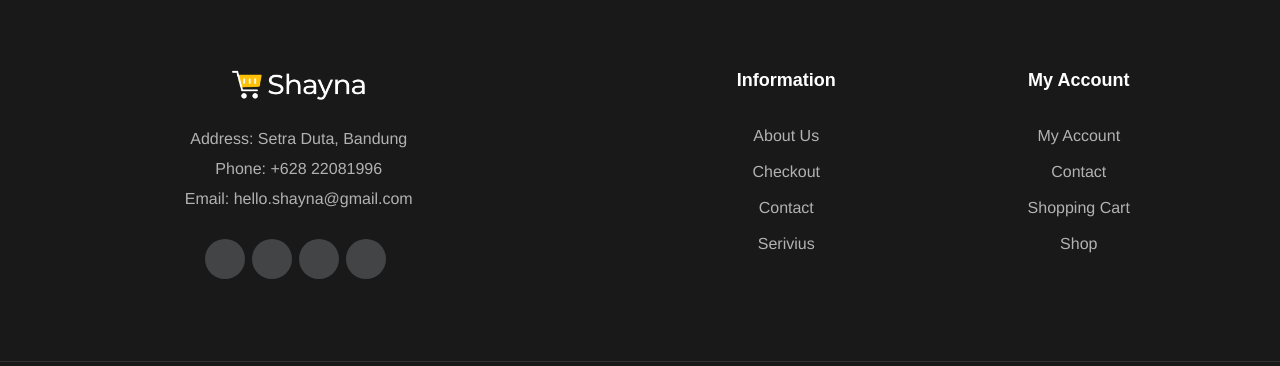
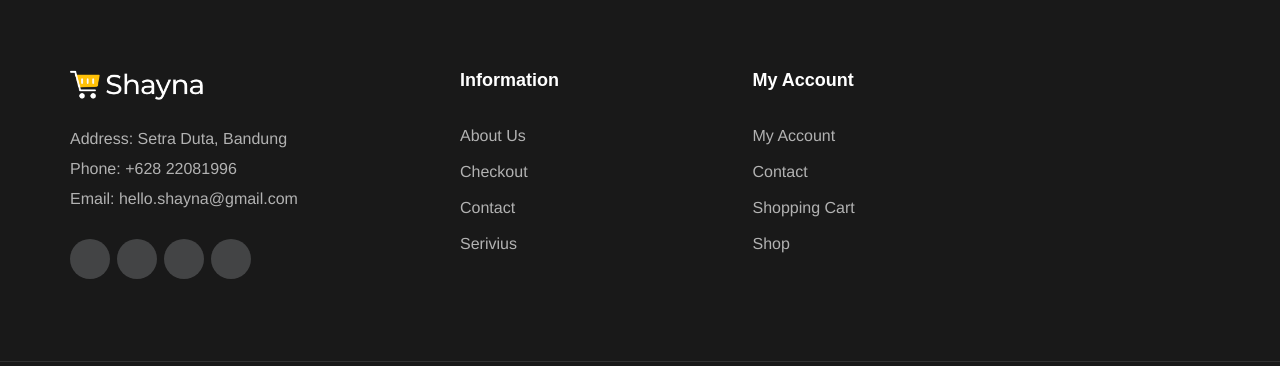
Before and after one commit to otgnuryana/otg-shayna, a Vue app: page /#/ in a window 1280 px wide. Shown: the part 4000-4366 px from the top of the page. Built offline with nearby package versions, Linux system fonts and the light colour scheme; some icons are missing; a web font is replaced by a local one.

Commit message:
Create Product views

```diff
--- a/src/components/FooterShayna.vue
+++ b/src/components/FooterShayna.vue
@@ -4,8 +4,8 @@
     <footer class="footer-section">
         <div class="container">
             <div class="row">
-                <div class="col-lg-5">
-                    <div class="footer-left">
+                <div class="col-lg-3">
+                    <div class="footer-left text-left">
                         <div class="footer-logo">
                             <a href="#"><img src="img/logo_website_shayna_white.png" alt="" /></a>
                         </div>
@@ -23,7 +23,7 @@
                     </div>
                 </div>
                 <div class="col-lg-3 offset-lg-1">
-                    <div class="footer-widget">
+                    <div class="footer-widget text-left">
                         <h5>Information</h5>
                         <ul>
                             <li><a href="#">About Us</a></li>
@@ -34,7 +34,7 @@
                     </div>
                 </div>
                 <div class="col-lg-3">
-                    <div class="footer-widget">
+                    <div class="footer-widget text-left">
                         <h5>My Account</h5>
                         <ul>
                             <li><a href="#">My Account</a></li>
--- a/src/router/index.js
+++ b/src/router/index.js
@@ -1,6 +1,7 @@
 import Vue from 'vue'
 import VueRouter from 'vue-router'
 import Home from '../views/Home.vue'
+import Product from '../views/Product.vue'
 
 Vue.use(VueRouter)
 
@@ -17,6 +18,11 @@ const routes = [
     // this generates a separate chunk (about.[hash].js) for this route
     // which is lazy-loaded when the route is visited.
     component: () => import(/* webpackChunkName: "about" */ '../views/About.vue')
+  },
+  {
+    path: '/product',
+    name: 'product',
+    component: Product
   }
 ]
 
--- /dev/null
+++ b/src/views/Product.vue
@@ -0,0 +1,23 @@
+<template>
+<div class="product">
+    <HeaderShayna />
+
+    <FooterShayna />
+</div>
+</template>
+
+<script>
+// @ is an alias to /src
+// import HelloWorld from '@/components/HelloWorld.vue'
+import HeaderShayna from "@/components/HeaderShayna.vue";
+
+import FooterShayna from "@/components/FooterShayna.vue";
+
+export default {
+    name: "product",
+    components: {
+        HeaderShayna,
+        FooterShayna,
+    },
+};
+</script>
```
